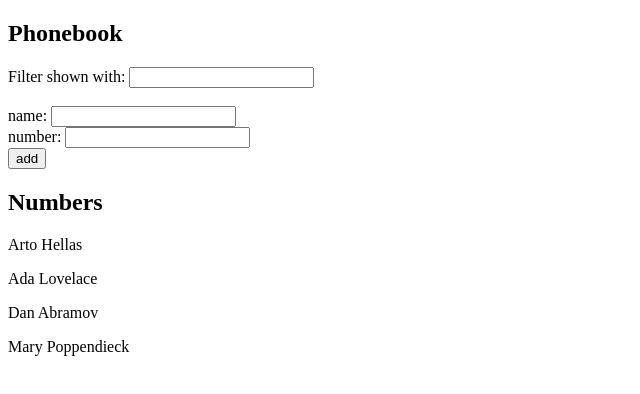
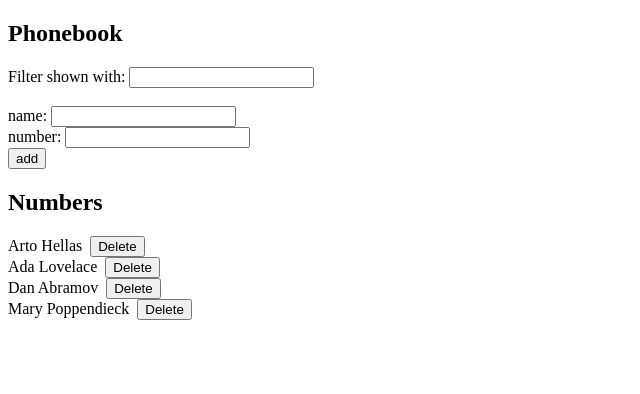
Before and after one commit to thefl0ur/fullstackopen, a React (Vite) app in the folder part2/phonebook/: page / in a window 1280 px wide. Shown: the top 394 px of the page, without its empty margins (0-640 px from the left). Built offline with nearby package versions, Linux system fonts and the light colour scheme; data requests are answered from the project's data file.

Commit message:
Part 2: Exercise 2.14

```diff
--- a/part2/phonebook/src/App.jsx
+++ b/part2/phonebook/src/App.jsx
@@ -13,13 +13,13 @@ const App = () => {
   const [newFilter, setnewFilter] = useState('')
 
   const getPersons = () => {
-    PersonService.getPersons().then(persons => {
+    PersonService.get().then(persons => {
       setPersons(persons)
     })
   }
 
   const savePerson = (person) => {
-    PersonService.savePerson(person).then(person => {
+    PersonService.save(person).then(person => {
         setPersons(persons.concat(person))
         setNewName('')
         setNewPhone('')
@@ -65,6 +65,16 @@ const App = () => {
     savePerson(newUser)
   }
 
+  const onDelete = (id) => {
+    const personToRemove = persons.find(person => person.id == id)
+    if (window.confirm(`Delete user ${personToRemove.name}?`)) {
+      PersonService.remove(personToRemove).then(
+        personRemoved => {
+          setPersons(persons.filter(person => person.id != personRemoved.id))
+        }
+      )
+    }
+  }
   return (
     <div>
       <h2>Phonebook</h2>
@@ -78,7 +88,7 @@ const App = () => {
         submit={onSubmit}
       />
       <h2>Numbers</h2>
-      <Display persons={filteredPersons}/>
+      <Display persons={filteredPersons} deleteHandler={onDelete}/>
     </div>
   )
 }
--- a/part2/phonebook/src/Display.jsx
+++ b/part2/phonebook/src/Display.jsx
@@ -1,9 +1,9 @@
-const Display = ({persons}) => {
+const Display = ({persons, deleteHandler}) => {
   return (
     <div>
       {
         persons.map(person => (
-          <Person key={person.id} person={person}/>
+            <Person key={person.id} person={person} deleteHandler={deleteHandler}/>
           )
         )
       }
@@ -11,9 +11,12 @@ const Display = ({persons}) => {
   )
 }
 
-const Person = ({person}) => {
+const Person = ({person, deleteHandler}) => {
   return (
-    <p>{person.name} {person.phoneNumber}</p>
+    <div>
+      {person.name} {person.phoneNumber} &nbsp;
+      <button onClick={() => {deleteHandler(person.id)}}>Delete</button>
+    </div>
   )
 }
 
--- a/part2/phonebook/src/PersonService.js
+++ b/part2/phonebook/src/PersonService.js
@@ -2,14 +2,20 @@ import axios from 'axios'
 
 const baseUrl = 'http://localhost:3001/persons'
 
-const getPersons = () => {
+const get = () => {
     const request = axios.get(baseUrl)
     return request.then(response => response.data)
 }
 
-const savePerson = (person) => {
+const save = (person) => {
     const request = axios.post(baseUrl, person)
     return request.then(response => response.data)
 }
 
-export default {getPersons, savePerson}
+const remove = (person) => {
+    const request = axios.delete(`${baseUrl}/${person.id}`)
+    return request.then(response => response.data)
+}
+
+
+export default {get, save, remove}
```
